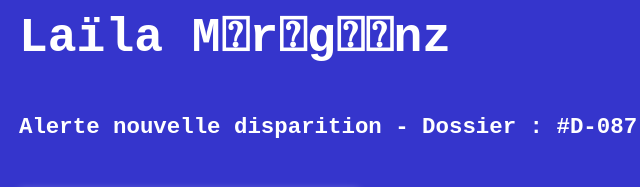
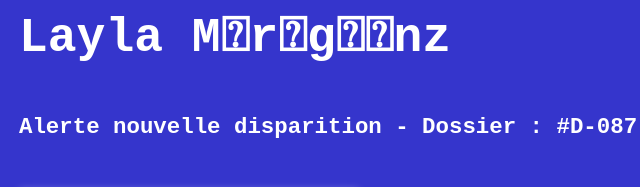
Before and after one commit to Kchanez/404NotFound, an Electron app: page ecranVeille.html in a window 800 px wide. Shown: the top 187 px of the page, 41-681 px from the left. Drawn offline with Linux system fonts and the light colour scheme.

Commit message:
modif orthographe du prenom

```diff
--- a/ecranVeille.html
+++ b/ecranVeille.html
@@ -22,7 +22,7 @@
 
     <div id="disparition-screen" class="hidden">
       <div class="card">
-        <h1>Laïla M⍰r⍰g⍰⍰nz</h1>
+        <h1>Layla M⍰r⍰g⍰⍰nz</h1>
         <h2>Alerte nouvelle disparition - Dossier : #D-087</h2>
         <div class="content-row">
           <img src="Images/photoLaila.svg" alt="Photo de Laila" class="photo" />
```
